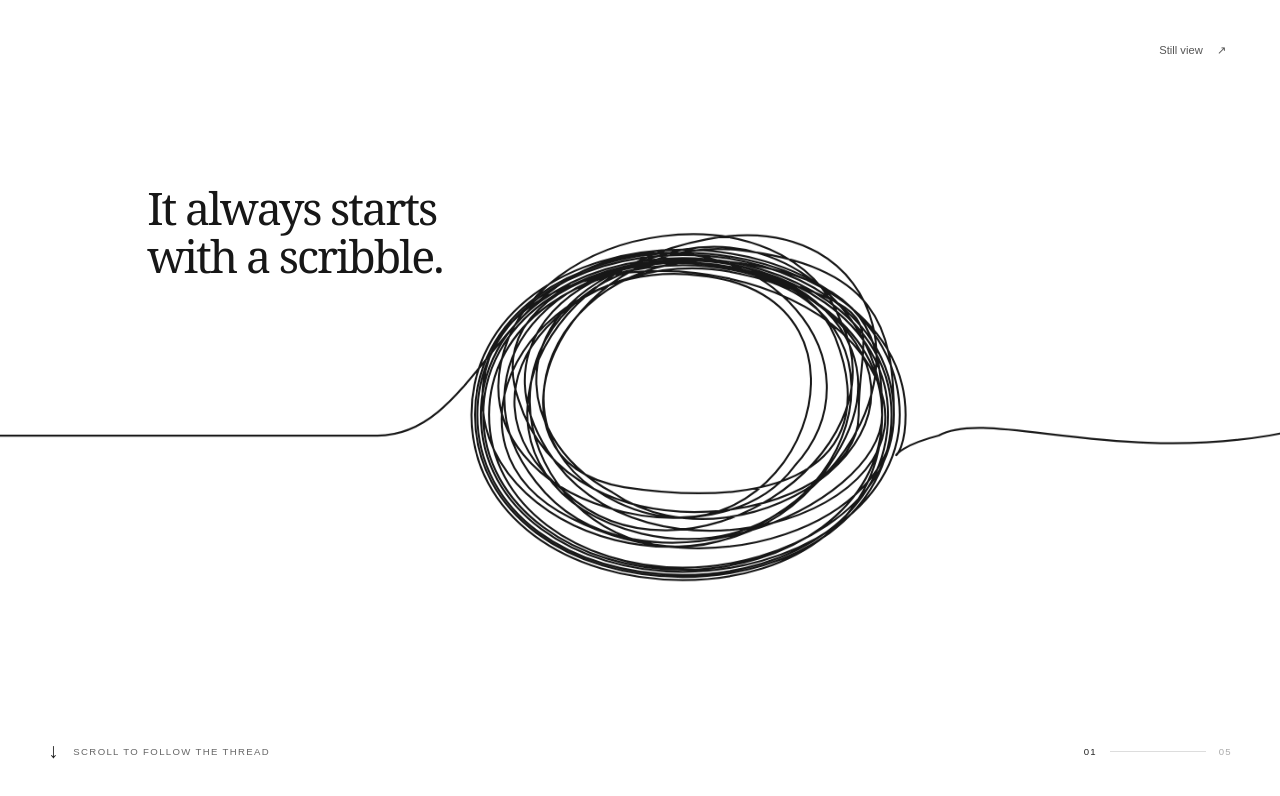
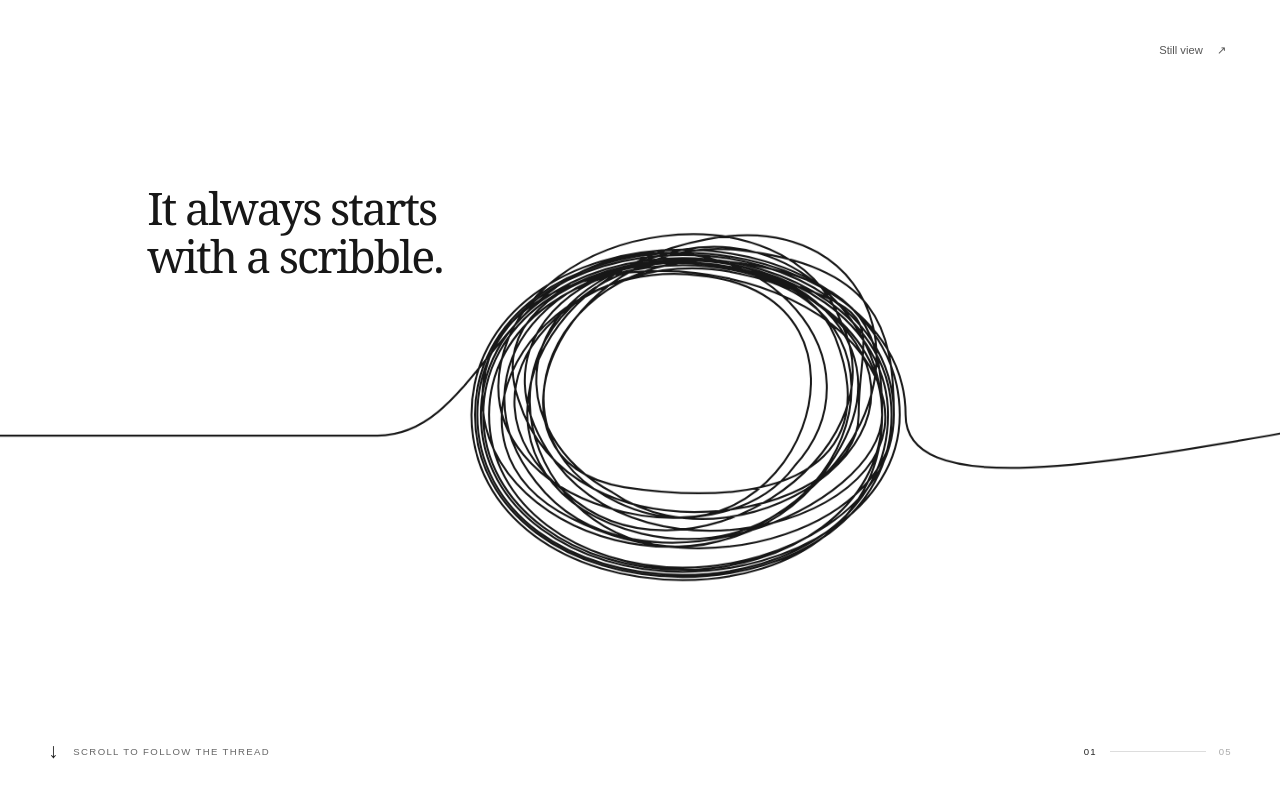
Before and after one commit to vaishalivr/About-Me, a Svelte app: page / in a window 1280 px wide. Shown: the top 796 px of the page. Built offline with nearby package versions, Linux system fonts and the light colour scheme.

Commit message:
Update Site source

```diff
--- a/src/components/LineArtwork.svelte
+++ b/src/components/LineArtwork.svelte
@@ -23,8 +23,8 @@
         return (isX ? point(Number(value), 490)[0] : point(520, Number(value))[1]).toFixed(3);
       });
       const [entryX] = point(260, 490);
-      const [exitHandleX, exitHandleY] = point(scribbleExit[0], scribbleExit[1] + 60);
-      artworkPath = `M -30 490 C 90 490 ${entryX - 80} 490 ${entryX} 490 ${transformed} C ${exitHandleX} ${exitHandleY} 815 510 880 490 ${landscapePath}`;
+      const [exitHandleX, exitHandleY] = point(scribbleExit[0], scribbleExit[1] + 80);
+      artworkPath = `M -30 490 C 90 490 ${entryX - 80} 490 ${entryX} 490 ${transformed} C ${exitHandleX} ${exitHandleY} 1020 525 1190 490 ${landscapePath}`;
     };
     const observer = new ResizeObserver(measure);
     observer.observe(svg);
--- a/src/scene.js
+++ b/src/scene.js
@@ -53,4 +53,5 @@ export const tangleLoops = `
  C 670 575 425 620 380 455 C 335 310 610 275 650 395 C 690 510 615 565 470 540 C 335 515 415 295 565 310 C 685 325 700 385 700 470
  C 700 575 545 640 425 570 C 300 500 390 315 535 335 C 710 355 615 635 465 555 C 335 485 420 290 580 325 C 675 345 690 390 690 470`;
 export const scribblePath = baseScribble + tangleLoops + extraLoops;
-export const landscapePath = linePath.slice(linePath.indexOf(' C 925'));
+// The exit bridge now joins at (1190,490), matching the next tangent.
+export const landscapePath = linePath.slice(linePath.indexOf(' C 1360'));
```
